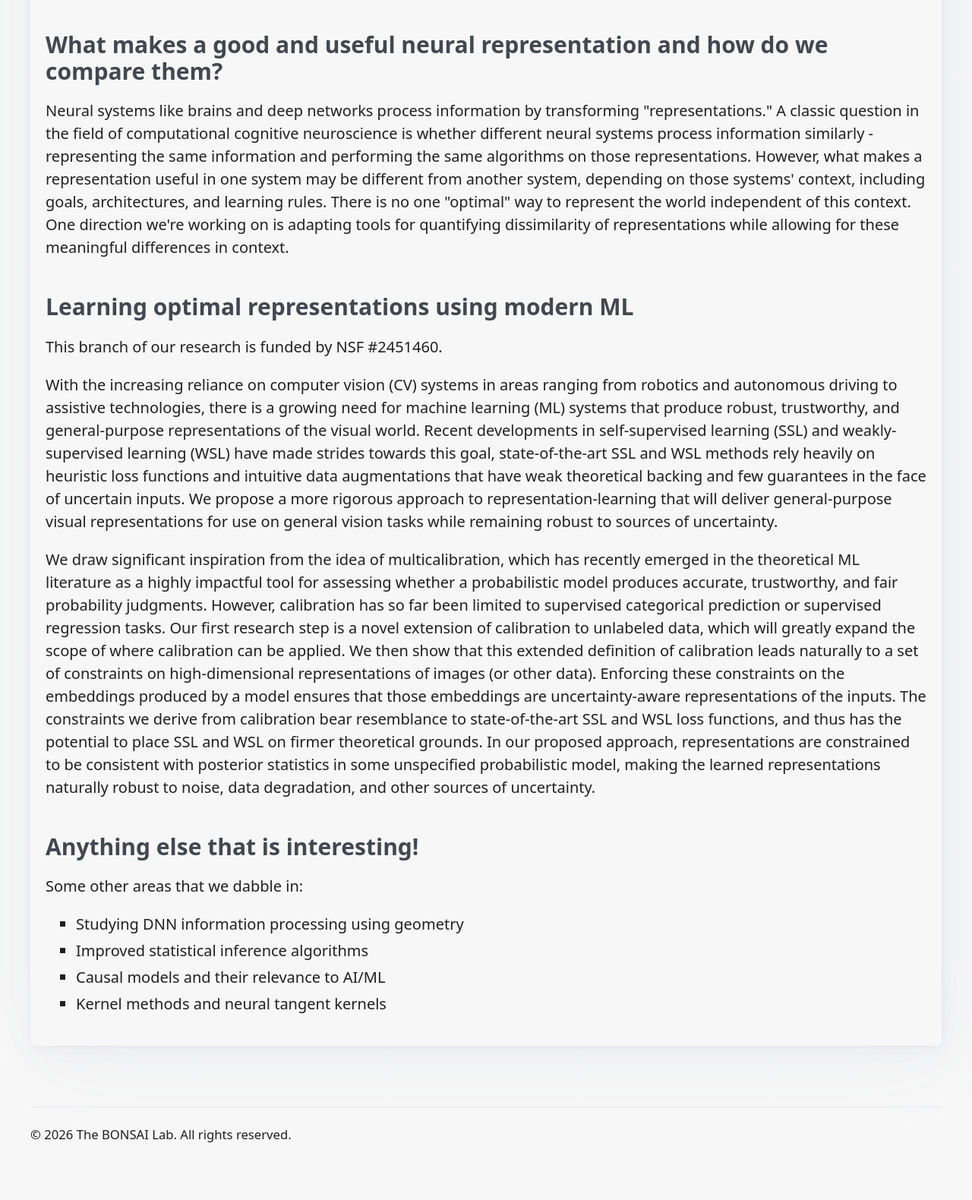
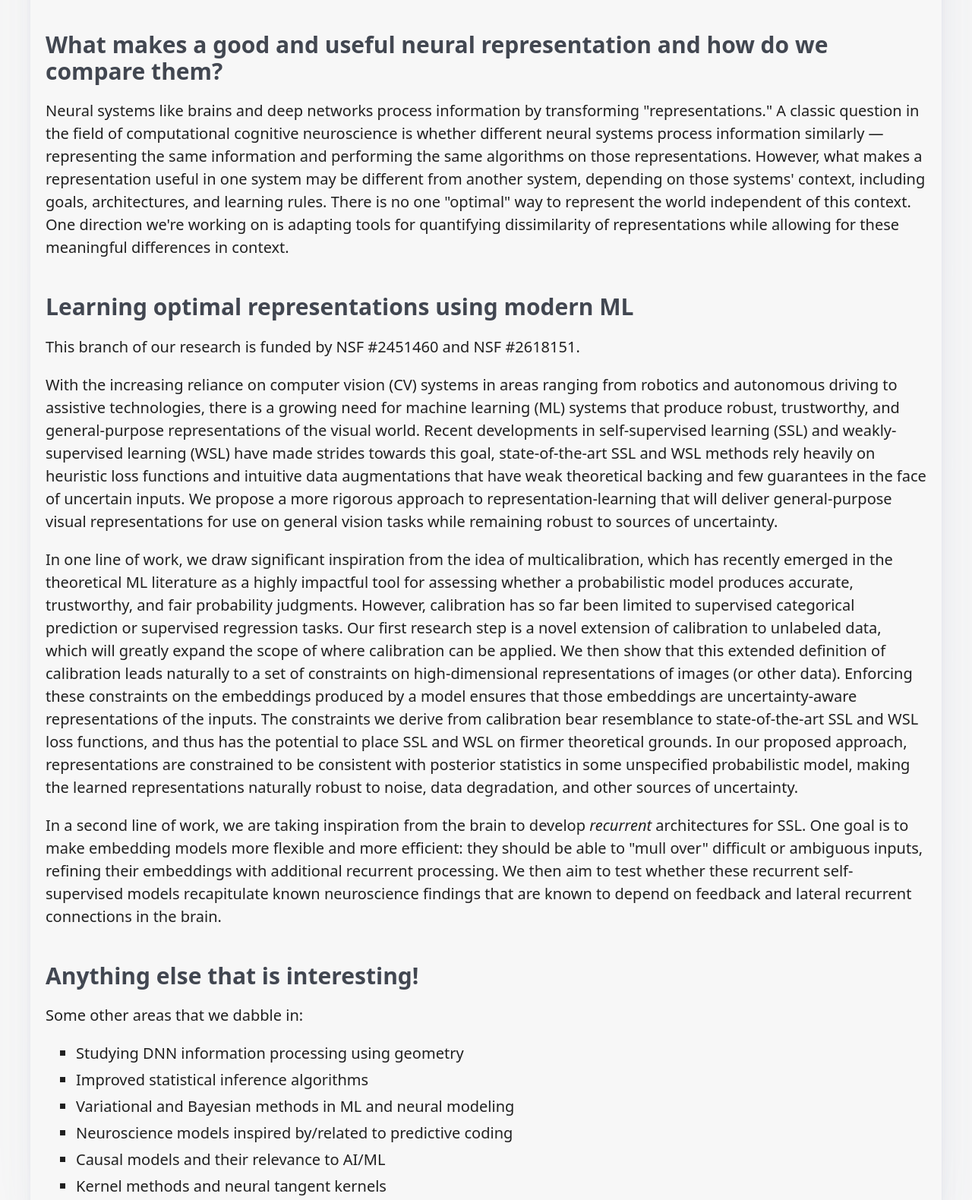
Before and after one commit to bonsai-neuro-ai/bonsai-neuro-ai.github.io, an Eleventy site: page src/research.md in a window 1280 px wide. Shown: the part 407-1987 px from the top of the page at 76% size. Before the commit the page ends 1955 px from the top, so only its background shows below. Built offline with nearby package versions, Linux system fonts and the light colour scheme; Eleventy itself is replaced by a stand-in of ours; files that its build step writes are made by us from their sources; what eleventy-plugin-mathjax would draw is missing.

Commit message:
bit of research page update.

```diff
--- a/src/research.md
+++ b/src/research.md
@@ -13,15 +13,17 @@ See <a href="https://scholar.google.com/citations?user=xc-Z4CoAAAAJ">Google Scho
 ### What makes a good and useful neural representation and how do we compare them?
 
 Neural systems like brains and deep networks process information by transforming "representations."
-A classic question in the field of computational cognitive neuroscience is whether different neural systems process information similarly &#45; representing the same information and performing the same algorithms on those representations. However, what makes a representation useful in one system may be different from another system, depending on those systems' context, including goals, architectures, and learning rules. There is no one "optimal" way to represent the world independent of this context. One direction we're working on is adapting tools for quantifying dissimilarity of representations while allowing for these meaningful differences in context.
+A classic question in the field of computational cognitive neuroscience is whether different neural systems process information similarly — representing the same information and performing the same algorithms on those representations. However, what makes a representation useful in one system may be different from another system, depending on those systems' context, including goals, architectures, and learning rules. There is no one "optimal" way to represent the world independent of this context. One direction we're working on is adapting tools for quantifying dissimilarity of representations while allowing for these meaningful differences in context.
 
 ### Learning optimal representations using modern ML
 
-This branch of our research is funded by NSF #2451460.
+This branch of our research is funded by NSF #2451460 and NSF #2618151.
 
 With the increasing reliance on computer vision (CV) systems in areas ranging from robotics and autonomous driving to assistive technologies, there is a growing need for machine learning (ML) systems that produce robust, trustworthy, and general-purpose representations of the visual world. Recent developments in self-supervised learning (SSL) and weakly-supervised learning (WSL) have made strides towards this goal, state-of-the-art SSL and WSL methods rely heavily on heuristic loss functions and intuitive data augmentations that have weak theoretical backing and few guarantees in the face of uncertain inputs. We propose a more rigorous approach to representation-learning that will deliver general-purpose visual representations for use on general vision tasks while remaining robust to sources of uncertainty.
 
-We draw significant inspiration from the idea of multicalibration, which has recently emerged in the theoretical ML literature as a highly impactful tool for assessing whether a probabilistic model produces accurate, trustworthy, and fair probability judgments. However, calibration has so far been limited to supervised categorical prediction or supervised regression tasks. Our first research step is a novel extension of calibration to unlabeled data, which will greatly expand the scope of where calibration can be applied. We then show that this extended definition of calibration leads naturally to a set of constraints on high-dimensional representations of images (or other data). Enforcing these constraints on the embeddings produced by a model ensures that those embeddings are uncertainty-aware representations of the inputs. The constraints we derive from calibration bear resemblance to state-of-the-art SSL and WSL loss functions, and thus has the potential to place SSL and WSL on firmer theoretical grounds. In our proposed approach, representations are constrained to be consistent with posterior statistics in some unspecified probabilistic model, making the learned representations naturally robust to noise, data degradation, and other sources of uncertainty.
+In one line of work, we draw significant inspiration from the idea of multicalibration, which has recently emerged in the theoretical ML literature as a highly impactful tool for assessing whether a probabilistic model produces accurate, trustworthy, and fair probability judgments. However, calibration has so far been limited to supervised categorical prediction or supervised regression tasks. Our first research step is a novel extension of calibration to unlabeled data, which will greatly expand the scope of where calibration can be applied. We then show that this extended definition of calibration leads naturally to a set of constraints on high-dimensional representations of images (or other data). Enforcing these constraints on the embeddings produced by a model ensures that those embeddings are uncertainty-aware representations of the inputs. The constraints we derive from calibration bear resemblance to state-of-the-art SSL and WSL loss functions, and thus has the potential to place SSL and WSL on firmer theoretical grounds. In our proposed approach, representations are constrained to be consistent with posterior statistics in some unspecified probabilistic model, making the learned representations naturally robust to noise, data degradation, and other sources of uncertainty.
+
+In a second line of work, we are taking inspiration from the brain to develop _recurrent_ architectures for SSL. One goal is to make embedding models more flexible and more efficient: they should be able to "mull over" difficult or ambiguous inputs, refining their embeddings with additional recurrent processing. We then aim to test whether these recurrent self-supervised models recapitulate known neuroscience findings that are known to depend on feedback and lateral recurrent connections in the brain.
 
 ### Anything else that is interesting!
 
@@ -29,5 +31,7 @@ Some other areas that we dabble in:
 
 * Studying DNN information processing using geometry
 * Improved statistical inference algorithms
+* Variational and Bayesian methods in ML and neural modeling
+* Neuroscience models inspired by/related to predictive coding
 * Causal models and their relevance to AI/ML
 * Kernel methods and neural tangent kernels
```
